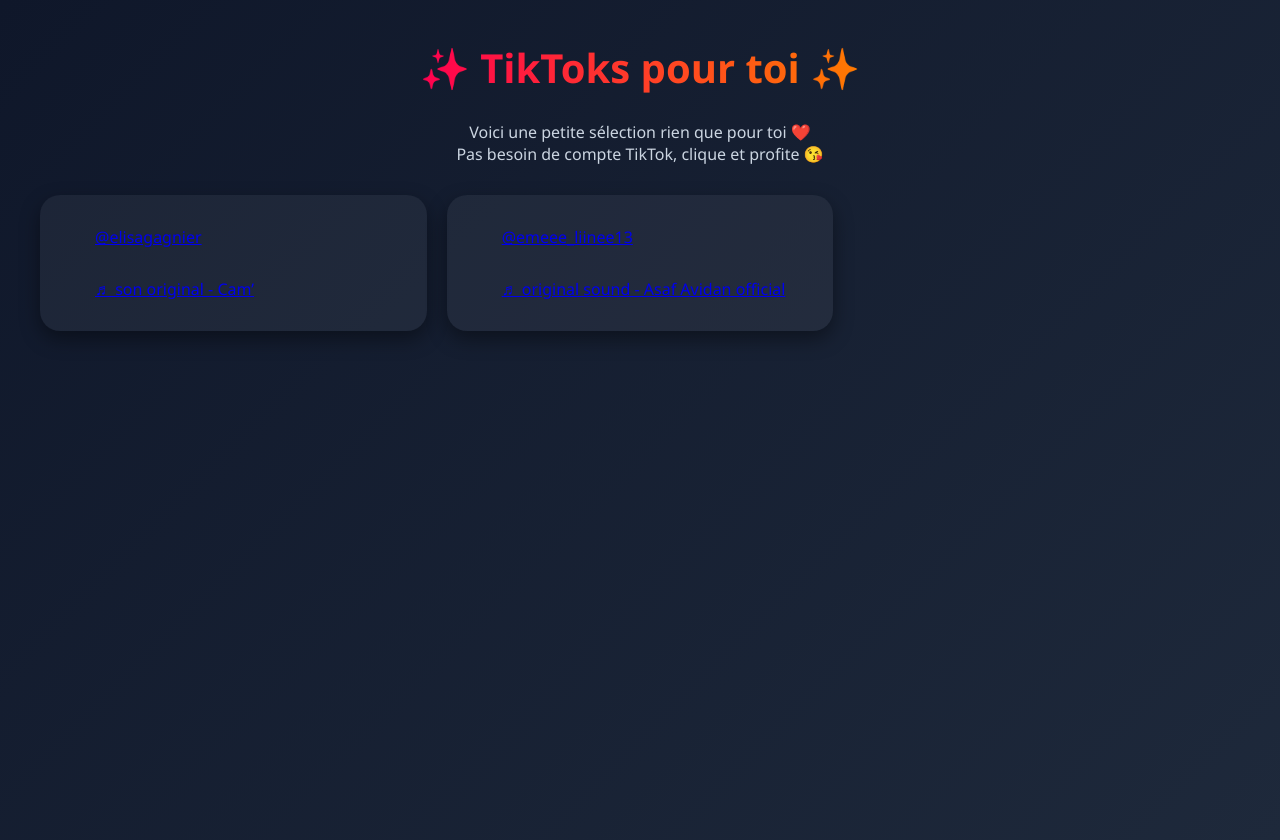
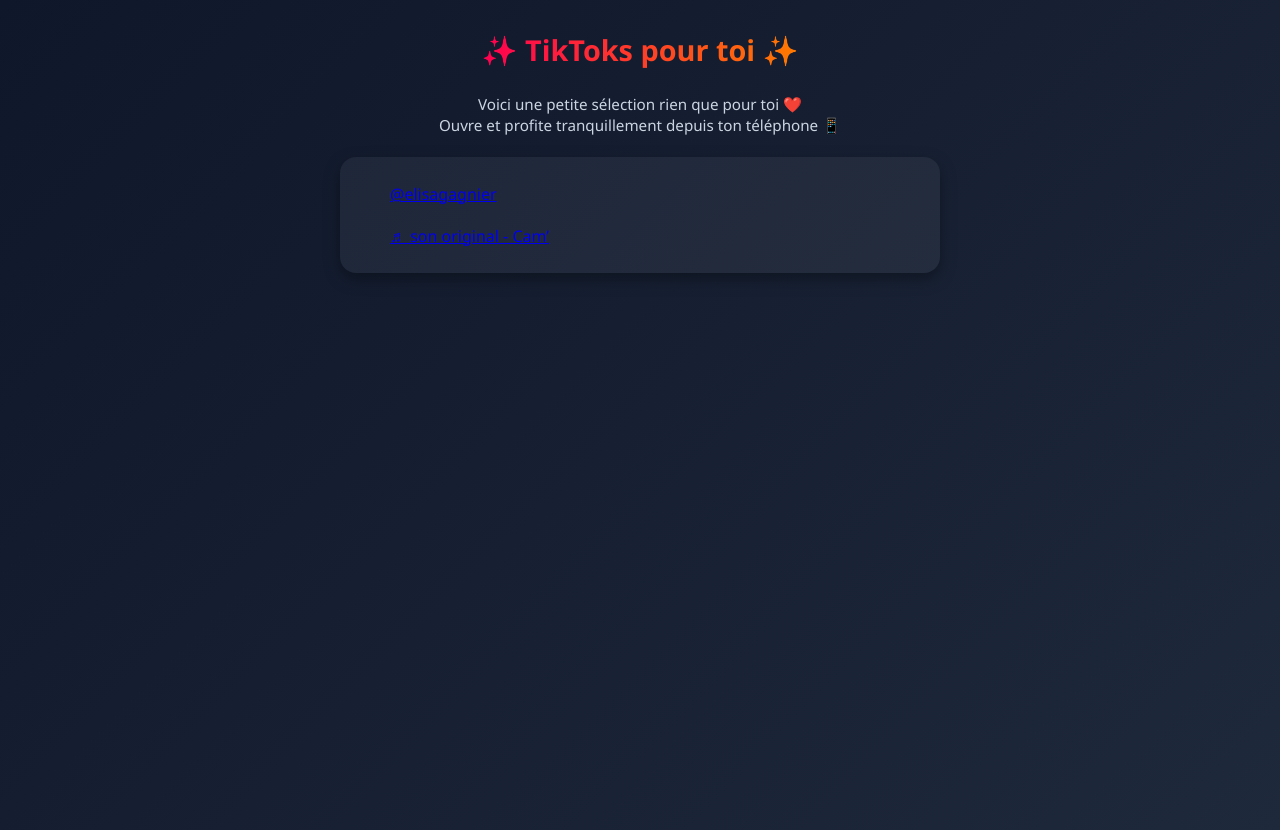
Before and after one commit to Kalvizz-ytb/tuktok, a plain HTML site: page index.html in a window 1280 px wide. Drawn offline with Linux system fonts and the light colour scheme; a script that the page names is missing.

Commit message:
Update index.html

```diff
--- a/index.html
+++ b/index.html
@@ -2,6 +2,7 @@
 <html lang="fr">
 <head>
   <meta charset="utf-8">
+  <meta name="viewport" content="width=device-width, initial-scale=1"> <!-- Super important pour mobile -->
   <title>TikToks pour ma copine ❤️</title>
   <style>
     /* Style global */
@@ -14,65 +15,79 @@
       display: flex;
       flex-direction: column;
       align-items: center;
-      padding: 20px;
+      padding: 15px;
     }
 
     /* Titre */
     h1 {
-      font-size: 2.5rem;
-      margin: 20px 0 10px;
+      font-size: 1.8rem;
+      margin: 15px 0 10px;
       background: linear-gradient(90deg, #ff0050, #ff7a00);
       -webkit-background-clip: text;
       -webkit-text-fill-color: transparent;
       text-align: center;
-      animation: fadeIn 1.5s ease;
     }
 
     p {
-      margin-bottom: 30px;
+      margin-bottom: 20px;
       color: #cbd5e1;
       text-align: center;
-      max-width: 600px;
+      max-width: 90%;
+      font-size: 0.95rem;
+      line-height: 1.4;
     }
 
     /* Container TikToks */
     .tiktok-container {
-      display: grid;
-      grid-template-columns: repeat(auto-fill, minmax(330px, 1fr));
-      gap: 20px;
+      display: flex;
+      flex-direction: column;
+      gap: 18px;
       width: 100%;
-      max-width: 1200px;
+      max-width: 600px; /* Largeur max sur PC, mais fluide sur mobile */
     }
 
     /* Chaque bloc TikTok */
     .tiktok {
       background: rgba(255, 255, 255, 0.05);
-      border-radius: 20px;
-      padding: 15px;
-      box-shadow: 0 8px 20px rgba(0, 0, 0, 0.4);
+      border-radius: 16px;
+      padding: 10px;
+      box-shadow: 0 6px 16px rgba(0, 0, 0, 0.35);
       transition: transform 0.2s ease, box-shadow 0.2s ease;
     }
 
     .tiktok:hover {
-      transform: translateY(-5px);
-      box-shadow: 0 12px 30px rgba(0, 0, 0, 0.6);
+      transform: translateY(-3px);
+      box-shadow: 0 10px 24px rgba(0, 0, 0, 0.45);
     }
 
-    /* Anim fade-in */
-    @keyframes fadeIn {
-      from { opacity: 0; transform: translateY(-20px); }
-      to { opacity: 1; transform: translateY(0); }
+    /* TikTok responsive */
+    .tiktok-embed {
+      max-width: 100% !important;
+      min-width: auto !important;
+    }
+
+    /* Petit écran */
+    @media (max-width: 480px) {
+      h1 {
+        font-size: 1.5rem;
+      }
+      p {
+        font-size: 0.9rem;
+      }
+      .tiktok {
+        padding: 8px;
+      }
     }
   </style>
 </head>
 <body>
   <h1>✨ TikToks pour toi ✨</h1>
-  <p>Voici une petite sélection rien que pour toi ❤️<br>Pas besoin de compte TikTok, clique et profite 😘</p>
+  <p>Voici une petite sélection rien que pour toi ❤️<br>Ouvre et profite tranquillement depuis ton téléphone 📱</p>
 
   <div class="tiktok-container">
     <!-- TikTok 1 -->
     <div class="tiktok">
-      <blockquote class="tiktok-embed" cite="https://www.tiktok.com/@elisagagnier/video/7529280029625257238" data-video-id="7529280029625257238" style="max-width: 605px; min-width: 325px;">
+      <blockquote class="tiktok-embed" cite="https://www.tiktok.com/@elisagagnier/video/7529280029625257238" data-video-id="7529280029625257238" style="max-width: 605px;min-width: 325px;">
         <section>
           <a target="_blank" title="@elisagagnier" href="https://www.tiktok.com/@elisagagnier?refer=embed">@elisagagnier</a>
           <p></p>
@@ -81,9 +96,6 @@
       </blockquote>
     </div>
 
- <div class="tiktok">
-      <blockquote class="tiktok-embed" cite="https://www.tiktok.com/@emeee_liinee13/video/7542985672295025942" data-video-id="7542985672295025942" style="max-width: 605px;min-width: 325px;" > <section> <a target="_blank" title="@emeee_liinee13" href="https://www.tiktok.com/@emeee_liinee13?refer=embed">@emeee_liinee13</a> <p></p> <a target="_blank" title="♬ original sound - Asaf Avidan official" href="https://www.tiktok.com/music/original-sound-7490553918298409729?refer=embed">♬ original sound - Asaf Avidan official</a> </section> </blockquote> <script async src="https://www.tiktok.com/embed.js"></script>
-    </div>
     <!-- Tu peux rajouter autant de <div class="tiktok">...</div> que tu veux -->
   </div>
 
```
